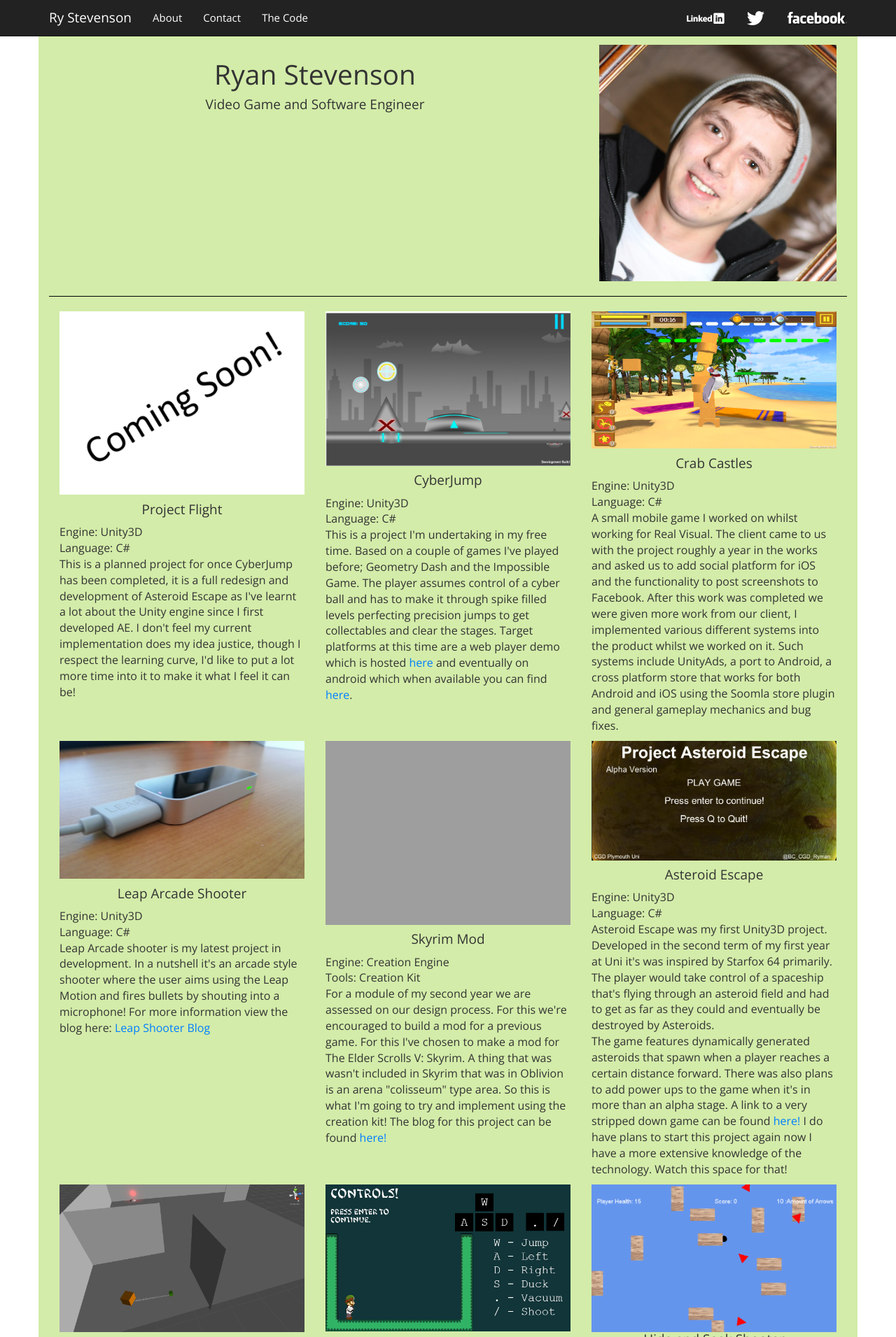
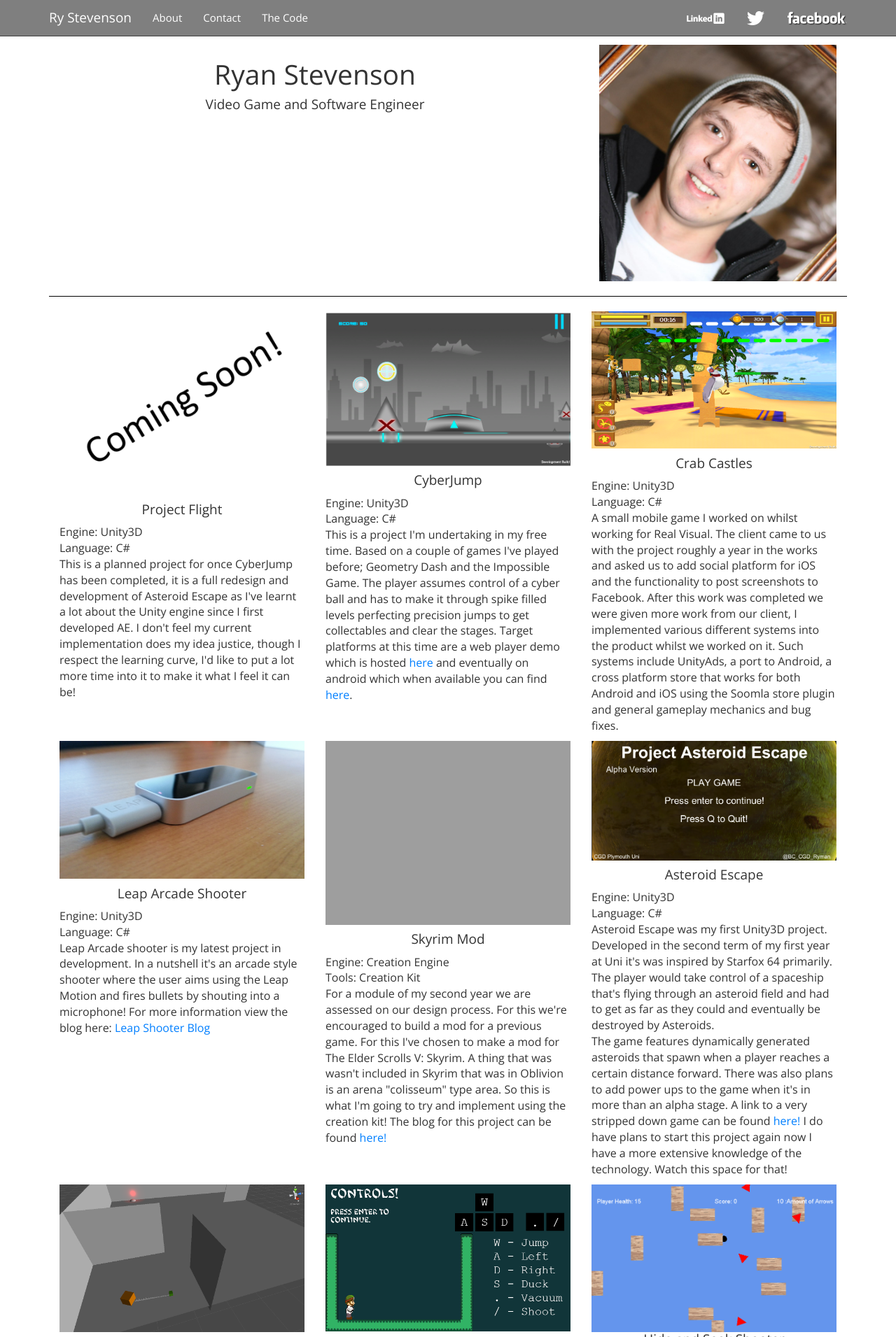
Before and after one commit to BCRyman/bcryman.github.io, a PHP site: page /index.html in a window 1280 px wide. Shown: the top 1911 px of the page at 70% size. Run offline with PHP 8.4, Linux system fonts and the light colour scheme; some libraries are stand-ins or nearby versions; grey boxes are pictures that could not be loaded.

Commit message:
Nav Bar and background

```diff
--- a/css/theme.css
+++ b/css/theme.css
@@ -3,11 +3,17 @@ body{
   margin-right: auto;
   margin-left: auto;
 }
-.bodycontainer .container{
-    background-color: #D3ECA9;
+
+.headercontainer{
+  background-color: rgba(0,0,0,0.5);
 }
 
 hr{
   color: #FFFFFF;
   border-color: #000000;
 }
+
+.navbar {
+  background-color: rgba(0,0,0,0.5);
+  border-color: rgba(0,0,0,0.5);
+}
```
Also changed, not shown: index.html (indentation only).
